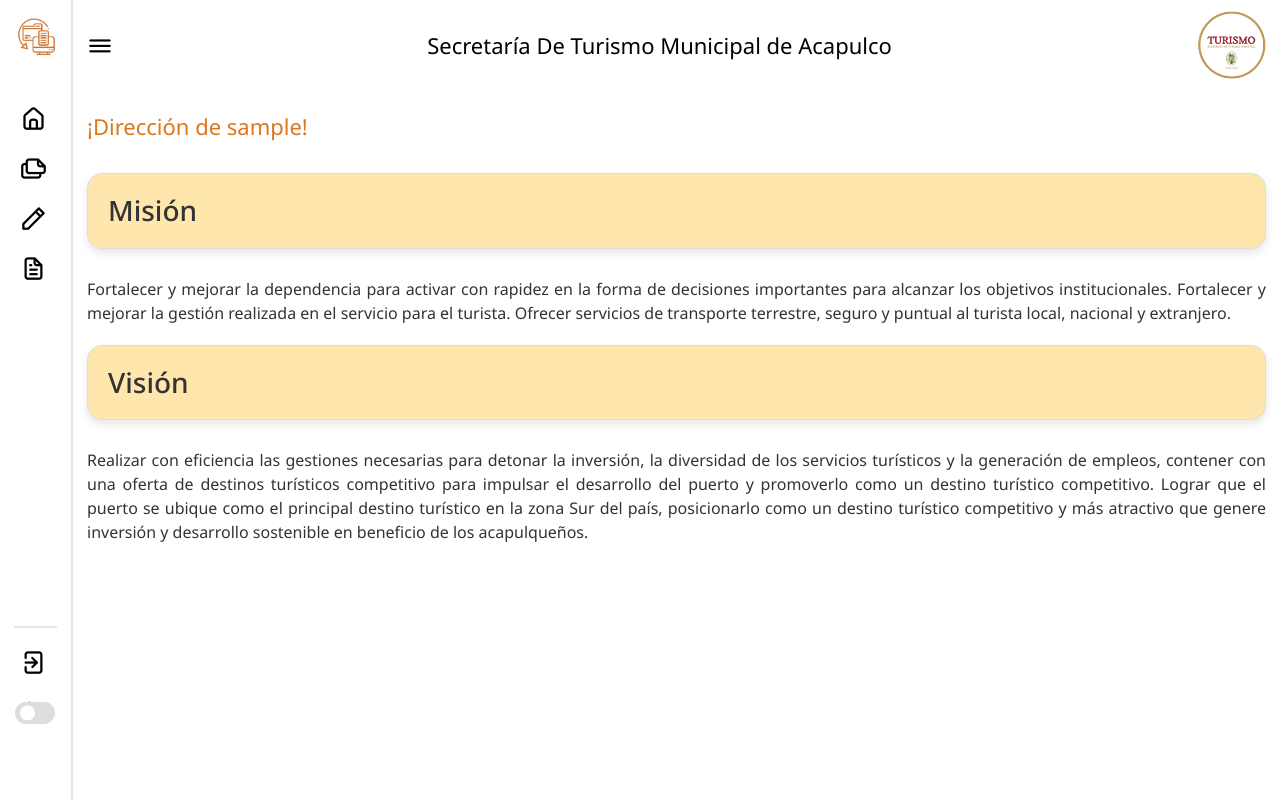
After one commit to josselinesot/SECTUR-, a Flask app: page /contenido in a window 1280 px wide. The commit adds this page. Run offline with Flask 3, Linux system fonts and the light colour scheme; the visitor is signed in with stand-in values (Sample User, id 1); data that the repository does not hold is empty; parts of the project's set-up code (start-up, migrations or seed data) failed here and were passed over.

Commit message:
git add home.html

```diff
--- a/app.py
+++ b/app.py
@@ -299,5 +299,13 @@ def save_text():
     # Aquí puedes guardar el texto en la base de datos o realizar alguna acción con él
     return {'message': 'Texto guardado exitosamente'}
 
+@app.route('/contenido')
+def contenido():
+    if 'username' in session:
+        # Recupera el usuario desde la base de datos si es necesario
+        user = users.find_one({'username': session['username']})
+        return render_template('contenido.html', username=session['username'], user=user)
+    return redirect(url_for('login'))
+
 if __name__ == "__main__":
     app.run(debug=True)
--- a/static/home.css
+++ b/static/home.css
@@ -744,3 +744,43 @@ input[type="submit"]:active {
     transform: translateY(10px);
     transition: 100ms;
 }
+
+.contenido {
+    display: flex;
+    margin-bottom: 20px;
+    margin-top: 30px;
+    flex-direction: column;
+    gap: 20px; /* Espacio entre las tarjetas */
+}
+
+.card {
+    background-color: #fff; /* Fondo blanco para la tarjeta */
+    border-radius: 15px; /* Esquinas redondeadas */
+    box-shadow: 0 4px 8px rgba(0, 0, 0, 0.1); /* Sombra para la tarjeta */
+    padding: 20px; /* Espacio interno */
+    border: 1px solid #ddd; /* Borde ligero alrededor de la tarjeta */
+}
+
+.card h3 {
+    margin-top: 0; /* Eliminar margen superior del título */
+    font-size: 1.5em; /* Tamaño del texto del título */
+    color: #333; /* Color del texto del título */
+}
+
+.card p {
+    margin: 10px 0 0 0; /* Espacio interno del párrafo */
+    color: #555; /* Color del texto del párrafo */
+    line-height: 1.6; /* Altura de línea para mejor legibilidad */
+}
+
+.contenido a{
+    text-align: justify;
+}
+
+.card.mision {
+    background-color: var(--box2-color); /* Color de fondo para la tarjeta de misión */
+}
+
+.card.vision {
+    background-color: var(--box2-color); /* Color de fondo para la tarjeta de visión */
+}
--- /dev/null
+++ b/templates/contenido.html
@@ -0,0 +1,136 @@
+<!DOCTYPE html>
+<html lang="en">
+
+<head>
+    <meta charset="UTF-8">
+    <meta name="viewport" content="width=device-width, initial-scale=1.0">
+    <link rel="stylesheet" href="https://bootswatch.com/5/united/bootstrap.min.css">
+    <link rel="stylesheet" href="https://cdnjs.cloudflare.com/ajax/libs/normalize/8.0.1/normalize.min.css">
+    <link rel="stylesheet" href="../static/home.css">
+    <title>Contenido</title>
+
+    <!--------  Inconscount CSS ------->
+    <link rel="stylesheet" href="https://unicons.iconscout.com/release/v4.0.8/css/line.css">
+</head>
+
+<body>
+    <nav>
+        <div class="logo-name">
+            <div class="logo-image">
+                <img src="/static/images/logo.png" alt="">
+            </div>
+
+            <span class="logo_name">Backup Sectur</span>
+        </div>
+
+        <div class="menu-items">
+            <ul class="nav-links">
+                <li><a href="#">
+                        <i class="uil uil-estate"></i>
+                        <span class="link-name">Inicio</span>
+                    </a></li>
+                <li><a href="#">
+                        <i class="uil uil-files-landscapes"></i>
+                        <span class="link-name">Contenido</span>
+                    </a></li>
+                <li><a href="/editor">
+                    <i class="uil uil-pen"></i>
+                        <span class="link-name">Redacción</span>
+                    </a></li>
+                <li class="dropdown">
+                    <a href="#" class="dropbtn">
+                        <i class="uil uil-file-alt"></i>
+                        <span class="link-name">Eventos</span>
+                    </a>
+                    <ul class="dropdown-content event-list">
+                        <li><a href="{{ url_for('user_events_2022', username=username) }}">2022</a></li>
+                        <li><a href="{{ url_for('user_events_2023', username=username) }}">2023</a></li>
+                        <li><a href="{{ url_for('user_events_2024', username=username) }}">2024</a></li>
+                    </ul>
+                </li>
+            </ul>
+
+            <ul class="logout-mode">
+                <li><a href="/prin">
+                        <i class="uil uil-signout"></i>
+                        <span class="link-name">Logout</span>
+                    </a></li>
+
+                <li class="mode">
+                    <a href="#">
+                        <i class="uil uil-moon"></i>
+                        <span class="link-name">Dark Mode</span>
+                    </a>
+
+                    <div class="mode-toggle">
+                        <span class="switch"></span>
+                    </div>
+
+                </li>
+            </ul>
+        </div>
+    </nav>
+
+    <section class="dashboard">
+        <div class="top">
+            <i class="uil uil-bars sidebar-toggle"></i>
+            <span class="text">Secretaría De Turismo Municipal de Acapulco</span>
+            <img class="admin-panel-img" src="/static/images/turismo.png" alt="img">
+
+        </div>
+
+        <div class="dash-content">
+            <div class="overview">
+                <div class="title-container">
+                    <div class="username">
+                        ¡Dirección de {{ username }}!
+                    </div>
+                </div>
+            </div>
+
+
+            <div class="contenido">
+                <h3 class="card mision">Misión</h3>
+                <a>Fortalecer y mejorar la dependencia para activar con rapidez en la forma de decisiones importantes
+                    para alcanzar los objetivos institucionales. Fortalecer y mejorar la gestión realizada en el servicio
+                    para el turista. Ofrecer servicios de transporte terrestre, seguro y puntual al turista local, nacional
+                    y extranjero.
+                </a>
+
+                <h3 class="card vision">Visión</h3>
+                <a>Realizar con eficiencia las gestiones necesarias para detonar la inversión, la diversidad de los
+                    servicios turísticos y la generación de empleos, contener con una oferta de destinos turísticos
+                    competitivo para impulsar el desarrollo del puerto y promoverlo como un destino turístico competitivo.
+                    Lograr que el puerto se ubique como el principal destino turístico en la zona Sur del país,
+                    posicionarlo como un destino turístico competitivo y más atractivo que genere inversión y
+                    desarrollo sostenible en beneficio de los acapulqueños.
+                </a>
+            </div>
+
+
+
+            <!-- Modal para los años de eventos -->
+            <div id="eventModal" class="modalaños">
+                <div class="modal-eventos">
+                    <span class="close">&times;</span>
+                    <ul>
+                        <li><a href="{{ url_for('user_events_2022', username=username) }}">2022</a></li>
+                        <li><a href="{{ url_for('user_events_2023', username=username) }}">2023</a></li>
+                        <li><a href="{{ url_for('user_events_2024', username=username) }}">2024</a></li>
+                    </ul>
+                </div>
+            </div>
+
+
+        </div>
+
+    </section>
+
+
+
+
+
+    <script src="../static/script.js"></script>
+</body>
+
+</html>
```
